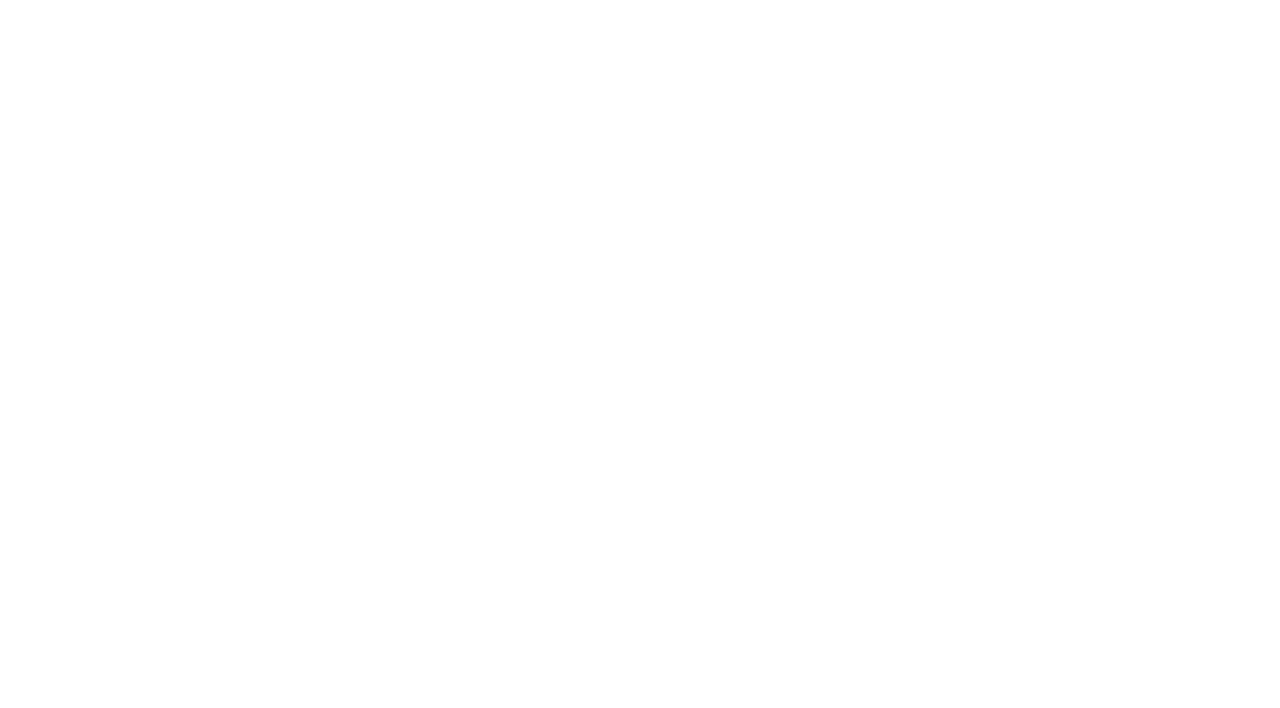
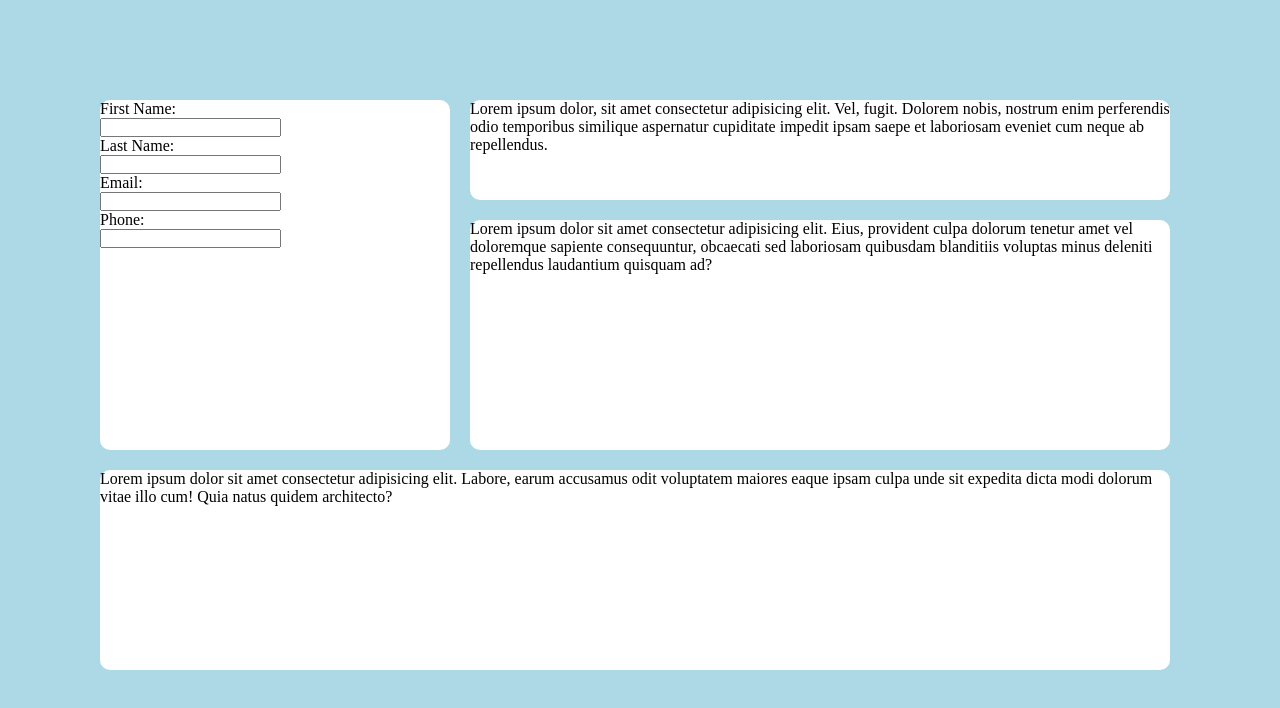
Before and after one commit to GDG-TSU/skywatch-tsu-web, a plain HTML site: page frontend/michael breach.html in a window 1280 px wide. Drawn offline with Linux system fonts and the light colour scheme.

Commit message:
Complete Layout

```diff
--- a/frontend/michael breach.html
+++ b/frontend/michael breach.html
@@ -4,33 +4,43 @@
     <meta charset="UTF-8">
     <meta name="viewport" content="width=device-width, initial-scale=1.0">
     <title>skywatch TSU</title>
+    <link rel="stylesheet" href="michael.css">
 </head>
 <body>
+    <div class="maincontainer">
+        <div class="top">
+            <div class="leftform">
+                <form action="michael.php" method="post">
+                    <label for="fname">First Name:</label><br>
+                    <input type="text" id="fname" name="fname" value=""><br>
+                    <label for="lname">Last Name:</label><br>
+                    <input type="text" id="lname" name="lname" value=""><br>
+                    <label for="email">Email:</label><br>
+                    <input type="text" id="email" name="email" value=""><br>
+                    <label for="phone">Phone:</label><br>
+                    <input type="text" id="phone" name="phone" value=""><br>
+             </div>
 
-    <header>
+             <div class="rightside">
+                <div class="topright">
+                    <p>Lorem ipsum dolor, sit amet consectetur adipisicing elit. Vel, fugit. Dolorem nobis, nostrum enim perferendis odio temporibus similique aspernatur cupiditate impedit ipsam saepe et laboriosam eveniet cum neque ab repellendus.</p>
+                </div>
 
+                <div class="bottomright">
+                    <p>Lorem ipsum dolor sit amet consectetur adipisicing elit. Eius, provident culpa dolorum tenetur amet vel doloremque sapiente consequuntur, obcaecati sed laboriosam quibusdam blanditiis voluptas minus deleniti repellendus laudantium quisquam ad?</p>
+                </div>
 
-    </header>
-
-    <main>
-        <div class="container">
-            <div class="left form"> <!--this part is for the top left side where the user enters the input-->
-
-            </div>
-
-
-            <div class="top right"> <!--this part is for the top right side where the user sees the weather header info output-->
-
-            </div>
-
-            <div class="bottom right"> <!--this part is for under the top right side where the user sees the weather details output-->
-
-            </div>
-
-            <div class="bottom">  <!--this part is for the bottom side where the user sees info about skywatch tsu-->
 
             </div>
         </div>
-    </main>
+
+        <div class="bottom">
+            <p>Lorem ipsum dolor sit amet consectetur adipisicing elit. Labore, earum accusamus odit voluptatem maiores eaque ipsam culpa unde sit expedita dicta modi dolorum vitae illo cum! Quia natus quidem architecto?</p>
+        </div>
+    </div>
+
+
+
+
 </body>
 </html>
--- a/frontend/michael.css
+++ b/frontend/michael.css
@@ -1,36 +1,61 @@
-header{
+*{
+    margin: 0;
+    padding: 0;
+    box-sizing: border-box;
+}
+
+
+body{
+    background-color: lightblue;
+    width: 100vw;
+    height: 100vh;
+}
+
+.maincontainer{
+    display: flex;
+    flex-direction: column;
+    gap: 20px;
+    margin: 100px;
+}
+
+.top{
+    display: flex;
+    flex-direction: row;
+    gap: 20px;
+}
+
+.bottom{
+    background-color: white;
+    border-radius: 10px;
+    width: 1070px;
+    height: 200px;
 
 }
 
-.body{
-
+.leftform{
+    background-color: white;
+    border-radius: 10px;
+    width: 350px;
+    height: 350px;
 }
 
-.container{
-
-}
-
-input{
-
-}
-
-.button{
-
-}
-
-
-.leftform{
-
+.rightside{
+    display: flex;
+    flex-direction: column;
+    gap: 20px;
 }
 
 .topright{
+    background-color: white;
+    border-radius: 10px;
+    width: 700px;
+    height: 100px;
 
 }
 
 .bottomright{
-
+    background-color: white;
+    border-radius: 10px;
+    width: 700px;
+    height: 230px;
 }
-
-.bottom{
-
-}
```
